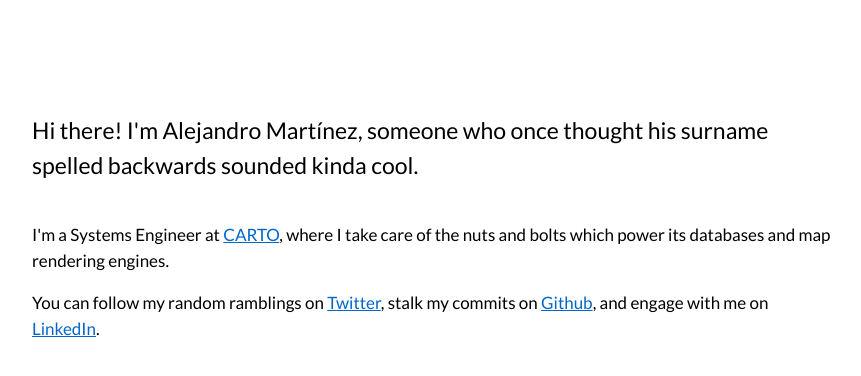
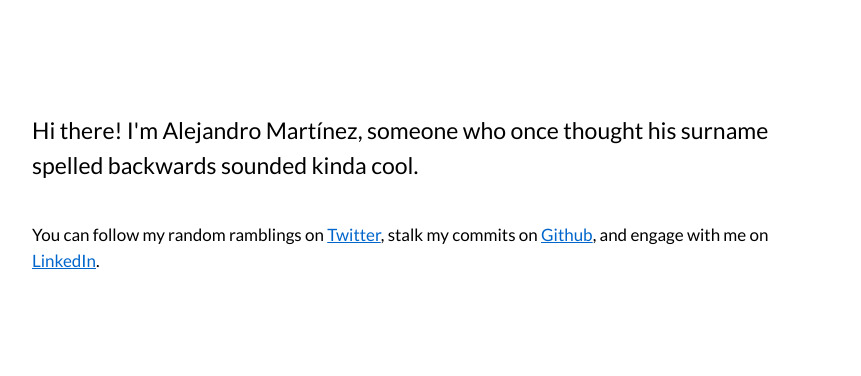
Before and after one commit to zenitraM/zen.itram.es, a plain HTML site: page index.html in a window 1280 px wide. Shown: the whole page, without its empty margins (208-1069 px from the left). Drawn offline with Linux system fonts and the light colour scheme.

Commit message:
Update index.html

```diff
--- a/index.html
+++ b/index.html
@@ -56,7 +56,7 @@
       <div id="layout">
           <p class="high">Hi there! I'm Alejandro Martínez, someone who once thought his surname spelled backwards sounded kinda cool.</p>
           <!-- <p>Once born on the sunny lands of Almería, I learned to count with a Mickey Mouse game on my father's 8086 when I was two. My life has been around computers since then, which lead me to study Telematics Engineering at <a href="http://uc3m.es">UC3M</a>.</p> !-->
-          <p>I'm a Systems Engineer at <a href="http://cartodb.com">CARTO</a>, where I take care of the nuts and bolts which power its databases and map rendering engines.</p>
+          <!-- <p>I'm a Systems Engineer at <a href="http://cartodb.com">CARTO</a>, where I take care of the nuts and bolts which power its databases and map rendering engines.</p> !-->
 
           <p>You can follow my random ramblings on <a href="http://twitter.com/iamzenitraM">Twitter</a>, stalk my commits on <a href="http://github.com/zenitraM">Github</a>, and engage with me on <a href="http://www.linkedin.com/in/iamzenitram">LinkedIn</a>.</p>
 
```
